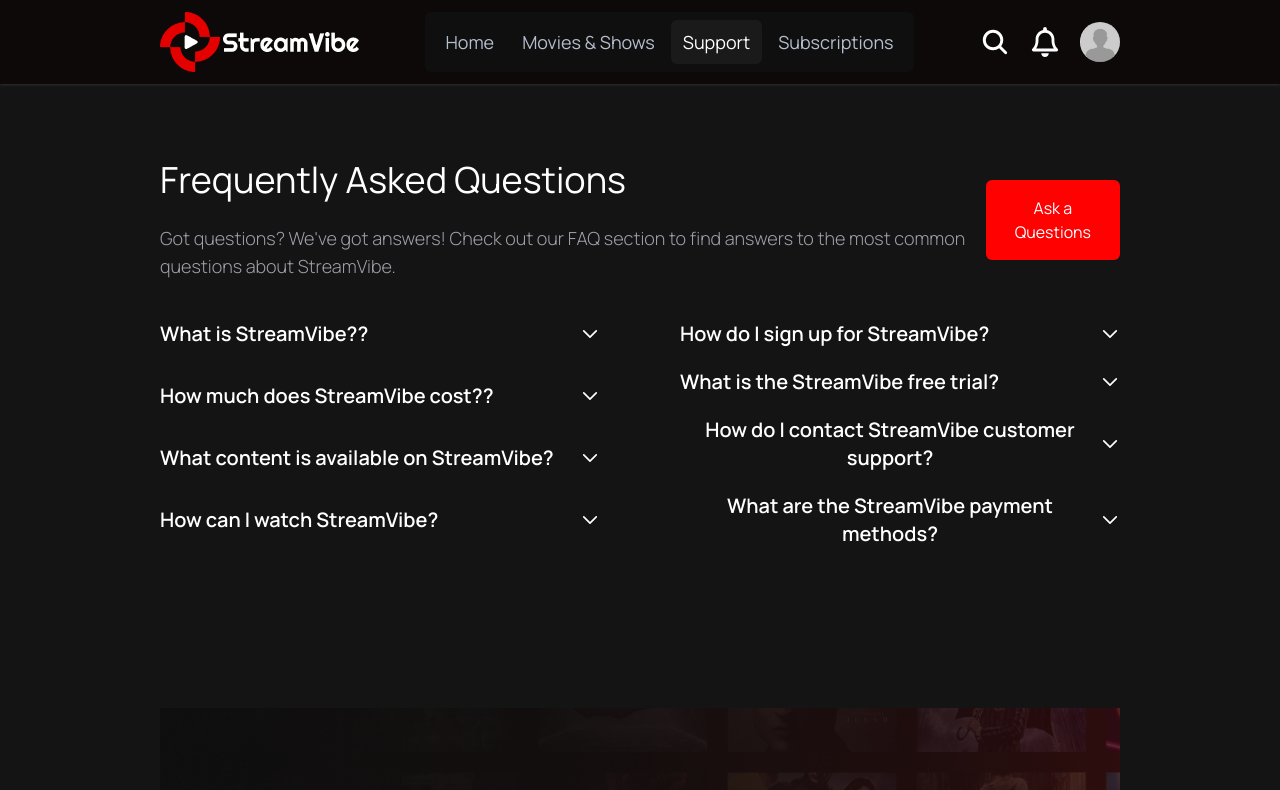
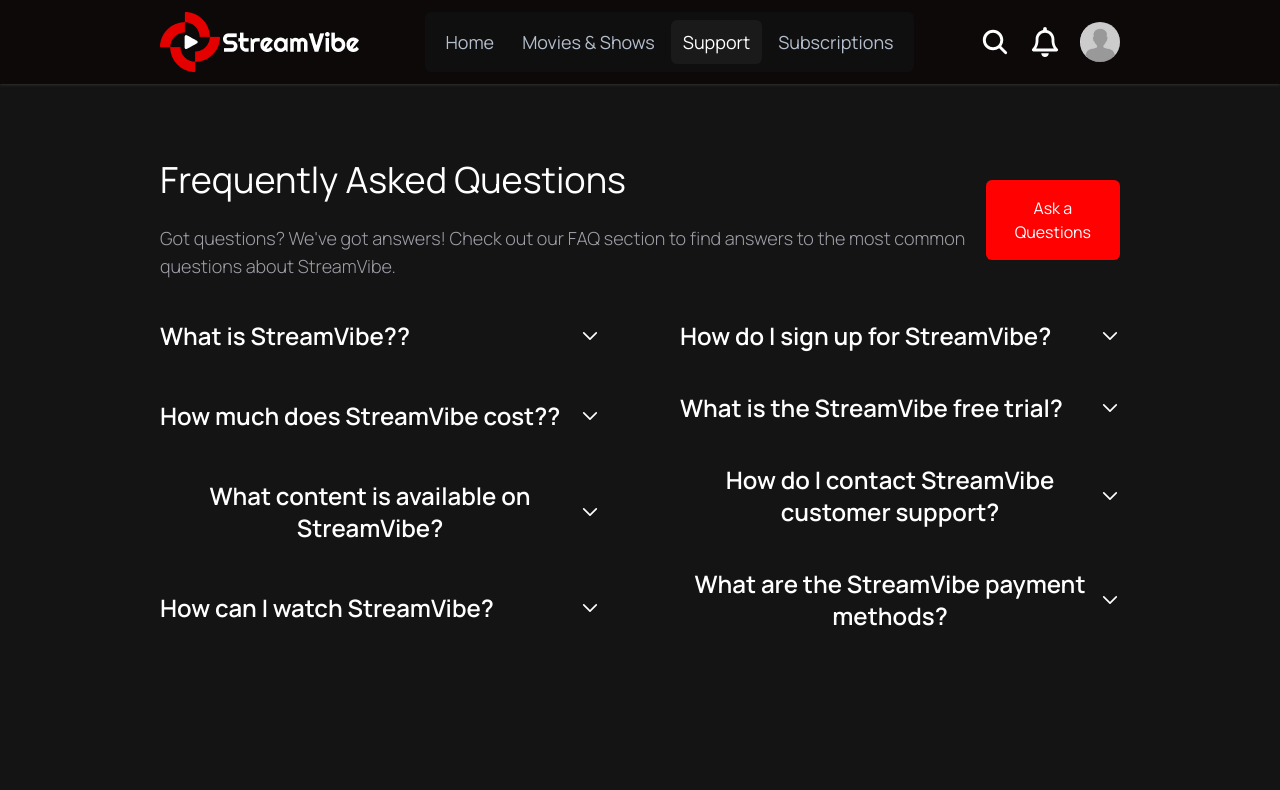
Before and after one commit to devsujoydas/devmovieshub, a React (Vite) app: page /support in a window 1280 px wide. Shown: the top 790 px of the page. Built offline with nearby package versions, Linux system fonts and the light colour scheme.

Commit message:
update things

```diff
--- a/index.html
+++ b/index.html
@@ -2,7 +2,7 @@
 <html lang="en">
   <head>
     <meta charset="UTF-8" />
-    <link rel="icon" type="image/svg+xml" href="/public/favicon.png" />
+    <link rel="icon" type="image/svg+xml" href="/favicon.png" />
     <meta name="viewport" content="width=device-width, initial-scale=1.0" />
     <title>devmovieshub</title>
     <link href="/src/styles.css" rel="stylesheet">
--- a/src/Components/FAQ/AccordionCustomIcon.jsx
+++ /dev/null
@@ -1,60 +0,0 @@
-import React from "react";
-import {
-  Accordion,
-  AccordionHeader,
-  AccordionBody,
-} from "@material-tailwind/react";
-
-function Icon({ id, open }) {
-  return (
-    <svg
-      xmlns="http://www.w3.org/2000/svg"
-      fill="none"
-      viewBox="0 0 24 24"
-      strokeWidth={2}
-      stroke="currentColor"
-      className={`${id === open ? "rotate-180" : ""} h-5 w-5 transition-transform`}
-    >
-      <path strokeLinecap="round" strokeLinejoin="round" d="M19.5 8.25l-7.5 7.5-7.5-7.5" />
-    </svg>
-  );
-}
-
-export function AccordionCustomIcon() {
-  const [open, setOpen] = React.useState(0);
-
-  const handleOpen = (value) => setOpen(open === value ? 0 : value);
-
-  return (
-    <>
-      <Accordion open={open === 1} icon={<Icon id={1} open={open} />}>
-        <AccordionHeader onClick={() => handleOpen(1)}>What is StreamVibe??</AccordionHeader>
-        <AccordionBody className={"text-zinc-300"}>
-          StreamVibe is a streaming service that allows you to watch movies and shows on demand.
-        </AccordionBody>
-      </Accordion>
-
-      <Accordion open={open === 2} icon={<Icon id={2} open={open} />}>
-        <AccordionHeader onClick={() => handleOpen(2)}>
-        How much does StreamVibe cost?
-        </AccordionHeader>
-        <AccordionBody>
-          We&apos;re not always in the position that we want to be at. We&apos;re constantly
-          growing. We&apos;re constantly making mistakes. We&apos;re constantly trying to express
-          ourselves and actualize our dreams.
-        </AccordionBody>
-      </Accordion>
-
-      <Accordion open={open === 3} icon={<Icon id={3} open={open} />}>
-        <AccordionHeader onClick={() => handleOpen(3)}>
-          What can I do with Material Tailwind?
-        </AccordionHeader>
-        <AccordionBody>
-          We&apos;re not always in the position that we want to be at. We&apos;re constantly
-          growing. We&apos;re constantly making mistakes. We&apos;re constantly trying to express
-          ourselves and actualize our dreams.
-        </AccordionBody>
-      </Accordion>
-    </>
-  );
-}
--- a/src/Components/FAQ/FAQ.jsx
+++ b/src/Components/FAQ/FAQ.jsx
@@ -43,61 +43,61 @@ const FAQ = () => {
 
 
       <div className="grid md:grid-cols-2 gap-20 mt-10">
-        <div className="grid gap-5 ">
+        <div className="grid gap-10 ">
           <Accordion open={open === 1} icon={<Icon id={1} open={open} />}>
-            <AccordionHeader onClick={() => handleOpen(1)}> <span className="md:text-xl text-sm">What is StreamVibe??</span></AccordionHeader>
-            <AccordionBody className={"text-zinc-300"}>
+            <AccordionHeader onClick={() => handleOpen(1)}> <span className="md:text-2xl text-sm cursor-zoom-out">What is StreamVibe??</span></AccordionHeader>
+            <AccordionBody className={"text-zinc-300 mt-2"}>
               StreamVibe is a streaming service that allows you to watch movies and shows on demand.
             </AccordionBody>
           </Accordion>
 
           <Accordion open={open === 2} icon={<Icon id={2} open={open} />}>
-            <AccordionHeader onClick={() => handleOpen(2)}> <span className="md:text-xl text-sm">How much does StreamVibe cost??</span></AccordionHeader>
-            <AccordionBody className={"text-zinc-300"}>
+            <AccordionHeader onClick={() => handleOpen(2)}> <span className="md:text-2xl text-sm cursor-pointer">How much does StreamVibe cost??</span></AccordionHeader>
+            <AccordionBody className={"text-zinc-300 mt-2"}>
               StreamVibe is a streaming service that allows you to watch movies and shows on demand.
             </AccordionBody>
           </Accordion>
 
           <Accordion open={open === 3} icon={<Icon id={3} open={open} />}>
-            <AccordionHeader onClick={() => handleOpen(3)}> <span className="md:text-xl text-sm">What content is available on StreamVibe?</span></AccordionHeader>
-            <AccordionBody className={"text-zinc-300"}>
+            <AccordionHeader onClick={() => handleOpen(3)}> <span className="md:text-2xl text-sm cursor-pointer">What content is available on StreamVibe?</span></AccordionHeader>
+            <AccordionBody className={"text-zinc-300 mt-2"}>
               StreamVibe is a streaming service that allows you to watch movies and shows on demand.
             </AccordionBody>
           </Accordion>
 
           <Accordion open={open === 4} icon={<Icon id={4} open={open} />}>
-            <AccordionHeader onClick={() => handleOpen(4)}> <span className="md:text-xl text-sm">How can I watch StreamVibe?</span></AccordionHeader>
-            <AccordionBody className={"text-zinc-300"}>
+            <AccordionHeader onClick={() => handleOpen(4)}> <span className="md:text-2xl text-sm cursor-pointer">How can I watch StreamVibe?</span></AccordionHeader>
+            <AccordionBody className={"text-zinc-300 mt-2"}>
               StreamVibe is a streaming service that allows you to watch movies and shows on demand.
             </AccordionBody>
           </Accordion>
         </div>
 
-        <div className="grid gap-5 ">
+        <div className="grid gap-10 ">
           <Accordion open={open === 5} icon={<Icon id={5} open={open} />}>
-            <AccordionHeader onClick={() => handleOpen(5)}> <span className="md:text-xl text-sm">How do I sign up for StreamVibe?</span></AccordionHeader>
-            <AccordionBody className={"text-zinc-300"}>
+            <AccordionHeader onClick={() => handleOpen(5)}> <span className="md:text-2xl text-sm cursor-pointer">How do I sign up for StreamVibe?</span></AccordionHeader>
+            <AccordionBody className={"text-zinc-300 mt-2"}>
               StreamVibe is a streaming service that allows you to watch movies and shows on demand.
             </AccordionBody>
           </Accordion>
 
           <Accordion open={open === 6} icon={<Icon id={6} open={open} />}>
-            <AccordionHeader onClick={() => handleOpen(6)}> <span className="md:text-xl text-sm">What is the StreamVibe free trial?</span></AccordionHeader>
-            <AccordionBody className={"text-zinc-300"}>
+            <AccordionHeader onClick={() => handleOpen(6)}> <span className="md:text-2xl text-sm cursor-pointer">What is the StreamVibe free trial?</span></AccordionHeader>
+            <AccordionBody className={"text-zinc-300 mt-2"}>
               StreamVibe is a streaming service that allows you to watch movies and shows on demand.
             </AccordionBody>
           </Accordion>
 
           <Accordion open={open === 7} icon={<Icon id={7} open={open} />}>
-            <AccordionHeader onClick={() => handleOpen(7)}> <span className="md:text-xl text-sm">How do I contact StreamVibe customer support?</span></AccordionHeader>
-            <AccordionBody className={"text-zinc-300"}>
+            <AccordionHeader onClick={() => handleOpen(7)}> <span className="md:text-2xl text-sm cursor-pointer">How do I contact StreamVibe customer support?</span></AccordionHeader>
+            <AccordionBody className={"text-zinc-300 mt-2"}>
               StreamVibe is a streaming service that allows you to watch movies and shows on demand.
             </AccordionBody>
           </Accordion>
 
           <Accordion open={open === 8} icon={<Icon id={8} open={open} />}>
-            <AccordionHeader onClick={() => handleOpen(8)}> <span className="md:text-xl text-sm">What are the StreamVibe payment methods?</span></AccordionHeader>
-            <AccordionBody className={"text-zinc-300"}>
+            <AccordionHeader onClick={() => handleOpen(8)}> <span className="md:text-2xl text-sm cursor-pointer">What are the StreamVibe payment methods?</span></AccordionHeader>
+            <AccordionBody className={"text-zinc-300 mt-2"}>
               StreamVibe is a streaming service that allows you to watch movies and shows on demand.
             </AccordionBody>
           </Accordion>
--- a/src/Components/Header/Header.jsx
+++ b/src/Components/Header/Header.jsx
@@ -19,7 +19,7 @@ const Header = () => {
 
           <div className="relative overflow-hidden">
             <a href="/" className=''>
-              <img className='' src="../../../public/assets/images/Logo.png" alt="" />
+              <img className='' src="/assets/images/Logo.png" alt="" />
             </a>
           </div>
 
@@ -57,7 +57,7 @@ const Header = () => {
             <div className="flex justify-between items-center py-5 ">
               <div className="relative overflow-hidden">
                 <a href="/" className=''>
-                  <img className='' src="/public/assets/images/Logo.png" alt="" />
+                  <img className='' src="/assets/images/Logo.png" alt="" />
                 </a>
               </div>
               <div onClick={() => setHumbarger(!humbarger)} className="lg:hidden block text-4xl">
--- a/src/Components/Hero/HeroHome.jsx
+++ b/src/Components/Hero/HeroHome.jsx
@@ -7,7 +7,7 @@ const HeroHome = () => {
             <div className='bg-[#050101bb]  w-full  h-[98vh] flex gap-5 justify-center items-center flex-col'>
 
                 <div className="md:mt-10 relative flex justify-center items-center">
-                    <img className="lg:w-2/3 w-3/5" src="/public/assets/home-page-images/Abstract Design.png" alt="" />
+                    <img className="lg:w-2/3 w-3/5" src="/assets/home-page-images/Abstract Design.png" alt="" />
                 </div>
 
                 <div className="flex flex-col justify-center gap-5 items-center md:space-y-5 ">
```
